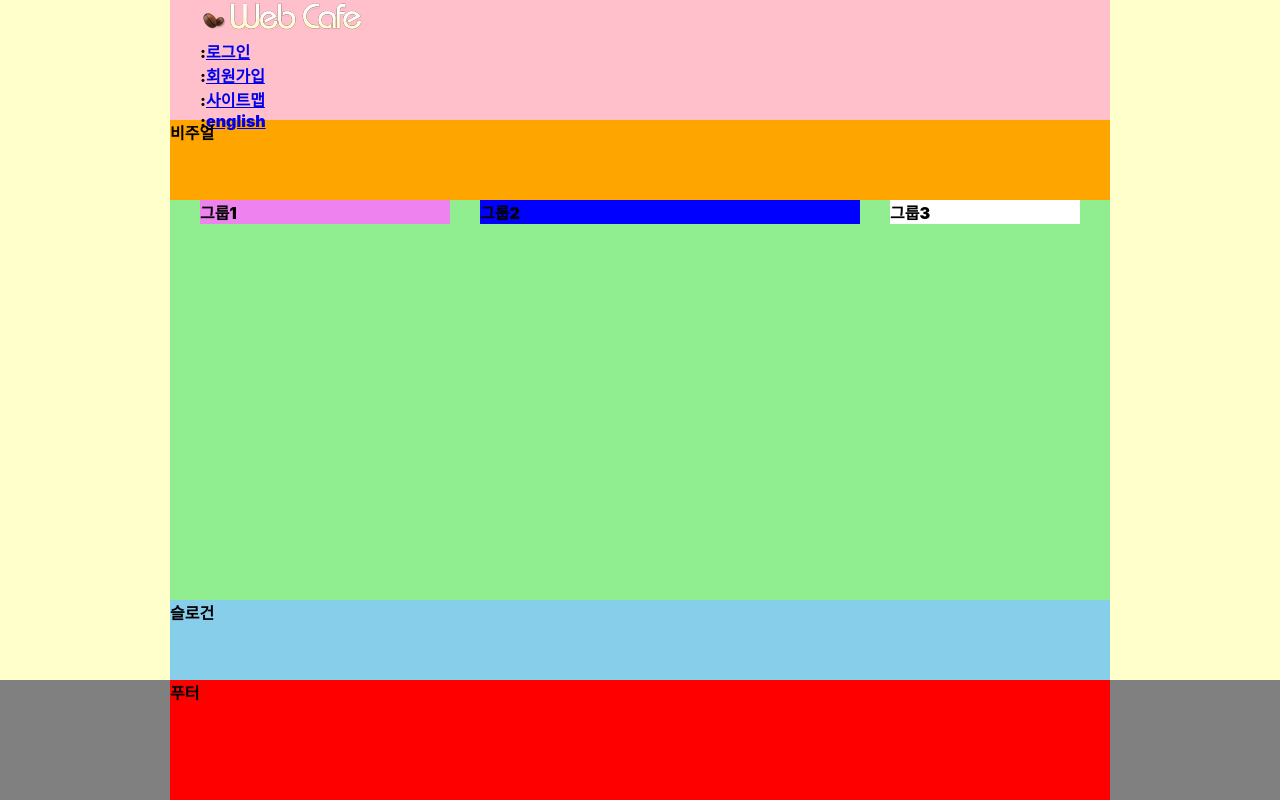
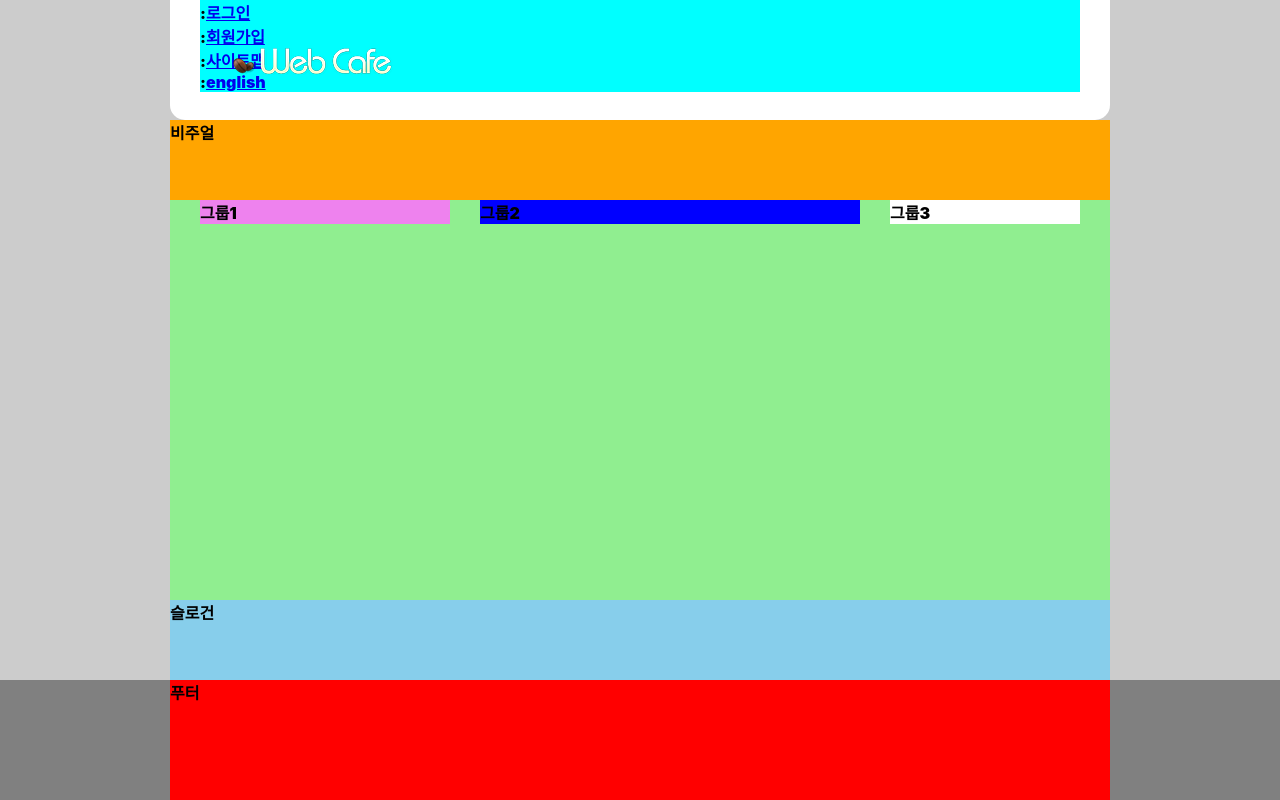
Before and after one commit to imironjin/HTML5, a plain HTML site: page index.html in a window 1280 px wide. Drawn offline with Linux system fonts and the light colour scheme; a web font is replaced by a local one.

Commit message:
로고 배치 완료

```diff
--- a/styles/style.css
+++ b/styles/style.css
@@ -7,7 +7,7 @@
 }
 /* 본문 스타일 */
 body {
-  background: #ffc;
+  background: #ccc;
   font-family: "Pretendard Variable", Pretendard, -apple-system, BlinkMacSystemFont, system-ui, Roboto, "Helvetica Neue", "Segoe UI", "Apple SD Gothic Neo", "Noto Sans KR", "Malgun Gothic", "Apple Color Emoji", "Segoe UI Emoji", "Segoe UI Symbol", sans-serif;
   font-weight: 900;
 }
@@ -19,10 +19,25 @@
 }
 /* 헤더 */
 .header {
-  background: pink;
+  background: #fff;
   padding: 0 30px;
   height: 15vh;
+  border-radius: 0 0 15px 15px;
+  position: relative;
 }
+
+/* 로고 */
+.logo {
+  position: absolute;
+  top: 45px;
+  left: 60px;
+}
+
+/* 텍스트 링크 모음 */
+.member {
+  background-color: aqua;
+}
+
 /* 비쥬얼 */
 .visual {
   background: orange;
@@ -37,29 +52,21 @@
   /* overflow: hidden; */
   /* BFC */
 }
-.main::after {
-  content: "";
-  clear: both;
-  display: block;
-
-}
 .group {
   margin: 0 15px;
+  float: left;
 }
 .group1 {
   background-color: violet;
   width: 250px;
-  float: left;
 }
 .group2 {
   background-color: blue;
   width: 380px;
-  float: left;
 }
 .group3 {
   background-color: white;
   width: 190px;
-  float: left;
 }
 
 /* 슬로건 */
```
